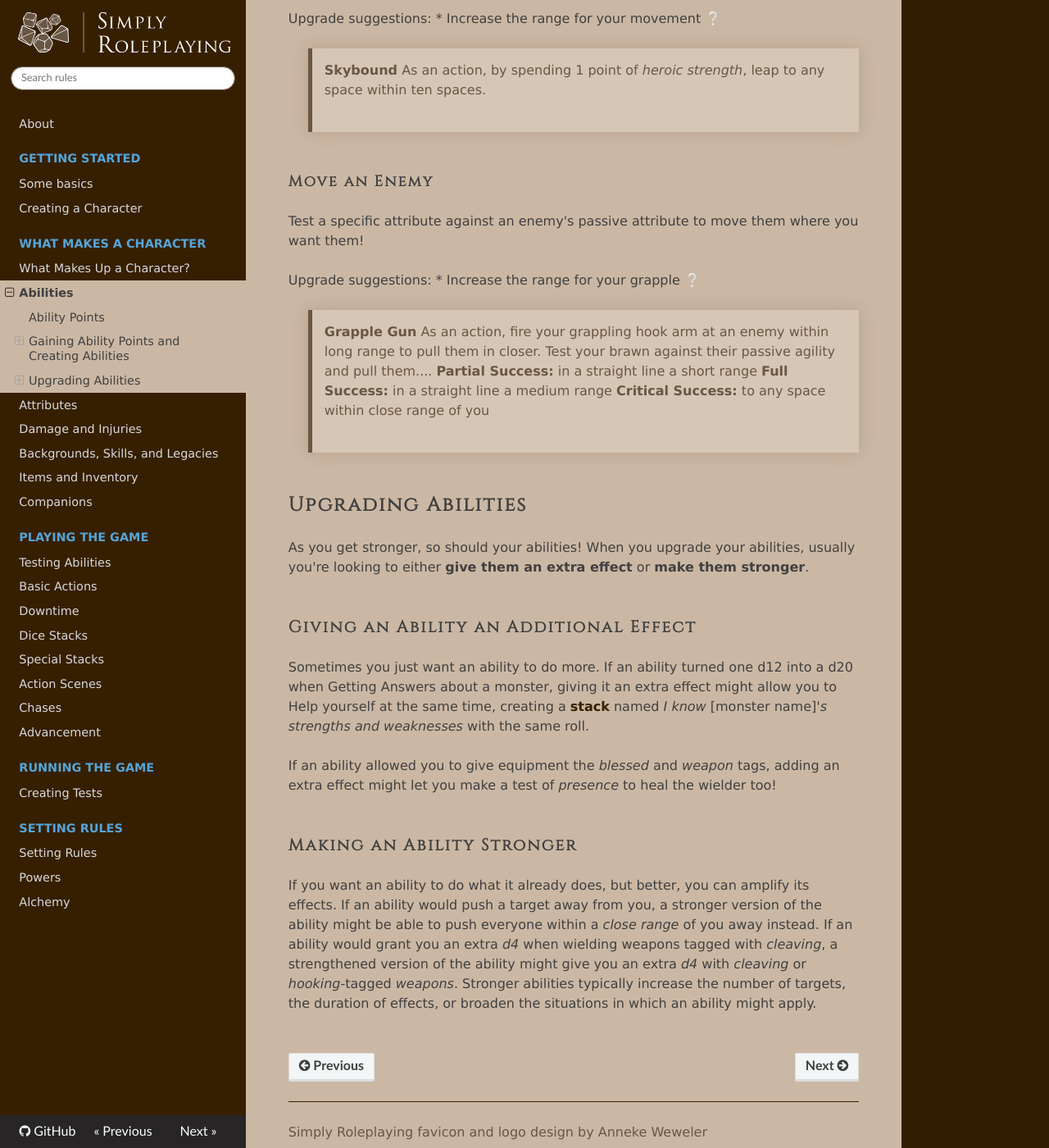
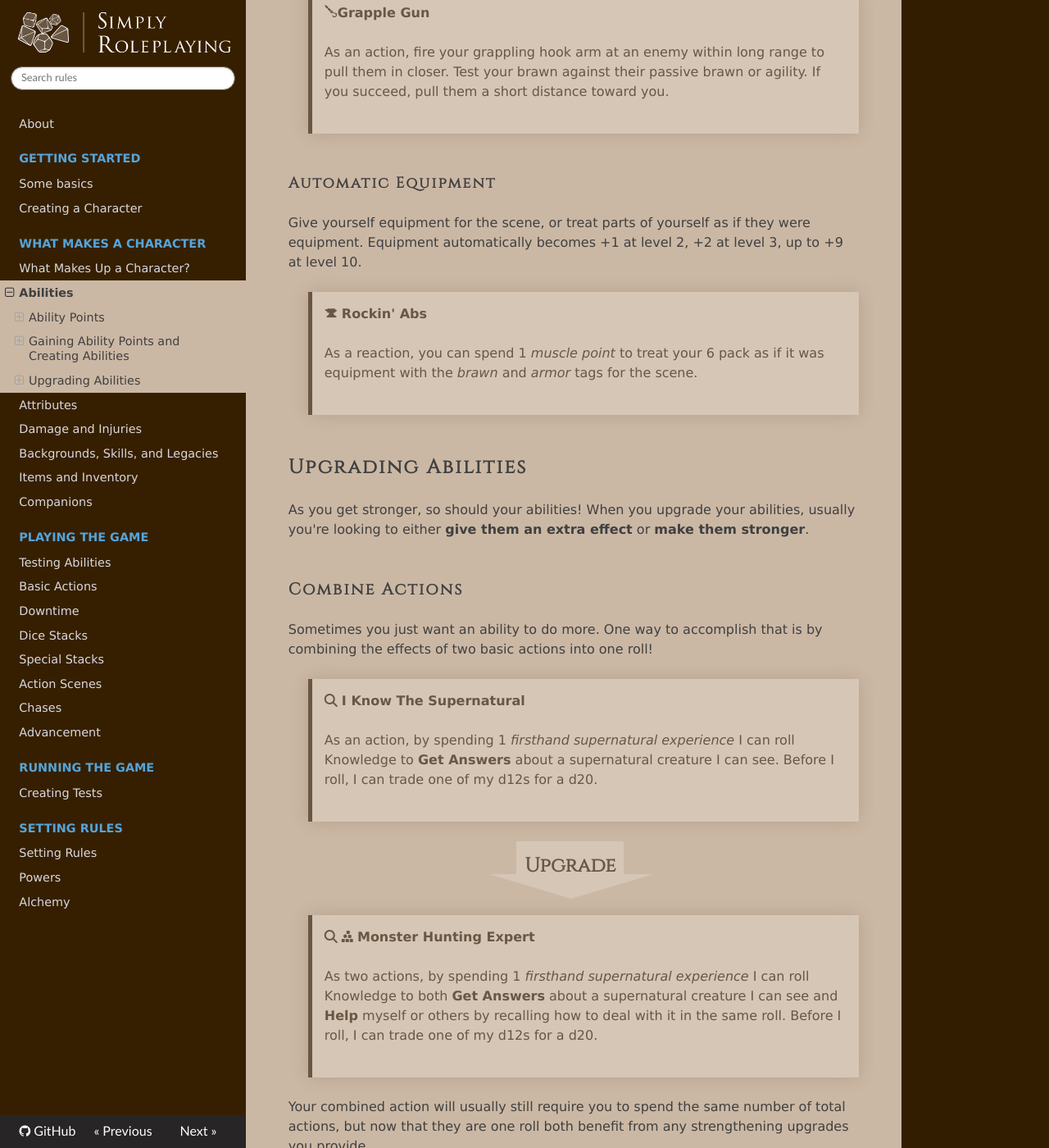
Before and after one commit to TheFifthRider/simply-roleplaying-webapp, an MkDocs documentation site: the page built from docs/character/abilities.md, in a window 1280 px wide and 1400 px high, scrolled down 4657 px. Shown: the whole window at 82% size. Built offline with MkDocs 1.6.1, drawn with Linux system fonts in a browser that asks for light colours; nearby versions of some CDN libraries; some of the changed text lies outside the part shown.

Commit message:
Updating abilities page

```diff
--- a/docs/character/abilities.md
+++ b/docs/character/abilities.md
@@ -6,11 +6,15 @@
 
 To start with, consider what powers your character's abilities. What makes them able to do the incredible things they do? An ability may cost magic gems, imbued talismans of paper, a source of energy like mana, or anything else you can come up with!
 
-Whatever you choose it to be, that is their type of **ability points**. If you're not sure, it's okay to just call them "ability points" and come up with a name for them later-- but it is a good idea to come up with a name for them later. It helps to make the flavor of your character come to life!
-
-You start with a pool of **2** of these ability points, and gain more as you gain additional potential. You spend these points to use abilities, and you can recover spent points when you [spend some downtime to recover](../gameplay/downtime.md#recovering).
+Whatever you choose it to be, that is their type of **ability points**. You start with a pool of **2** of these ability points, and gain more as you gain additional potential. You spend these points to use abilities, and you can recover spent points when you [spend some downtime to recover](../gameplay/downtime.md#recovering).
 
 You can also recover spent ability points when it makes sense that you would. A mage might be able to replenish their _mana_ from leylines. A grenadier might be able to replenish their _ammunition_ in an arsenal.  A leader might replenish their _pride_ from cheering throngs of admirers.
+
+### Naming and Renaming Ability Points
+
+If you're not sure what you want you want your ability points to be called at the start, it's okay to just call them "ability points" and come up with a name for them later. Eventually, though, you will want them to have a name beacuse it helps to make the flavor of your character come to life!
+
+Similarly, you should feel free to rename your ability points if the name you chose doesn't feel right or if it no longer makes sense.
 
 ## Gaining Ability Points and Creating Abilities
 
@@ -24,114 +28,148 @@
 
 ### Advanced Actions
 
-One of the easiest ways to create an ability is to power up a [basic action](../gameplay/basic_actions.md) into something more advanced. For instance...
+One of the easiest ways to create an ability is to power up a [basic action](../gameplay/basic_actions.md) into something more advanced. Here are some examples -- the specific ability points that power them are _italicized_.
 
-#### Special Attack
+#### Attack
 
 > <i class="ra ra-crossed-swords"></i> **Fireball**
 >
-> As an action by spending 1 _mp_, make an attack against a target within long range, and all targets within short range of them.
+> As an action, you can spend 1 _mp_ to make an Attack with Knowledge against a target within long range and all targets within short range of them.
 
-#### Special Defend
+#### Defend
 
 > <i class="fa-solid fa-shield"></i> **Dodge and Roll**
 >
-> When you defend against an attack, you can spend 1 point of _slickness_ to move 1 space away from the person who attacked you. If you critically succeed, you can move half your speed instead.
+> When you Defend against an attack, you can spend 1 _slick move_ to move 1 space away from the person who attacked you. If you critically succeed, you can move half your speed instead.
 
-#### Special Get Answers
+#### Get Answers
 
 > <i class="fa-solid fa-magnifying-glass"></i> **The Dead Speak to Me**
 >
-> You can spend 1 _runed bone_ to roll Presence and Get Answers by speaking with the spirits of the recently departed as long as you have a remnant of them or something they cared about.
+> As an action, you can spend 1 _runed bone_ to roll Presence and Get Answers by speaking with the spirits of the recently departed as long as you have a remnant of them or something they cared about.
 
-#### Special Help
+#### Help
 
 > <i class="fa-solid fa-cubes-stacked"></i> **Amythest Ward**
 >
 > By spending 1 _magical gem_, you can roll Knowledge to Help yourself or any ally within short range by erecting a shimmering purple barrier that wards off attacks.
 
-#### Special Hinder
+#### Hinder
 
 ><i class="fa-solid fa-cubes-stacked"></i> **Flashbang Grenade**
 >
 >By spending 1 _ammunition_, you can roll Intuition to Hinder a target within short range by firing a flashbang from your shoulder cannon.
 
-#### Special Make Progress (On Something Big)
+#### Make Progress (On Something Big)
 
 ><i class="fa-solid fa-gears"></i> **Words of Inspiration**
 >
 >By spending 1 point of _ridiculous charisma_ you can roll Presence to Make Progress on something you wouldn't normally be able to help with by inspiring someone else who is doing it.
 
-#### Special Prepare
+####  Movement
+
+> <i class="fa-solid fa-person-walking"></i> **Slip past**
+>
+> As an action, by spending 1 point of _cunning_, you can Move without people Reacting to your movement.
+
+#### Prepare
 
 ><i class="fa-solid fa-clock"></i> **Ready for Anything**
 >
 >By spending 1 _scrappiness_, you can roll Intuition in the minutes before a fight to Prepare for a battle with an enemy, flashing back to any tricks you may have hidden up your sleeve.
 
-#### Special Test
+#### Test
 
 > <i class="ra ra-diamonds-card"></i> **Mechanisms are My Forte**
 >
-> By spending 1 point of _never unprepared_ before rolling on a test to finesse machinery, produce the exact right tool for the job. Upgrade a d12 to a d20 before rolling.
+> By spending 1 point of __ before rolling on a test to finesse machinery, produce the exact right tool for the job. Upgrade a d12 to a d20 before rolling.
 
 ### New Actions
 
 Another way to create abilities is to make entirely new actions! Abilities can do whatever you want them to! Well, as long as your table is cool with it anyway.
 
 #### Heal Somebody
+
 Test a specific attribute, then heal damage from someone [close](../getting_started/index.md#range-and-spaces) equal to what you rolled.  If you roll higher than their total HP, unmark one of their marked injury boxes.
 
-Upgrade suggestions:
- * Increase the level at which you heal
- * Increase the [range](../getting_started/index.md#range-and-spaces) at which you can heal
-
-> **Medic Matrix**
+> <i class="fa-solid fa-medkit"></i> **Medic Matrix**
+>
 > As an action by spending 1 *nyanobot*, test your knowledge to heal that much damage from someone close. If you rolled higher than their total HP, unmark one of their marked injury boxes.
 
+#### Move an Enemy
+
+Test a specific attribute against an enemy's passive attributes, then move them if you win!
+
+> <i class ="ra ra-meat-hook"></i>**Grapple Gun**
+>
+> As an action, fire your grappling hook arm at an enemy within long range to pull them in closer. Test your brawn against their passive brawn or agility. If you succeed, pull them a short distance toward you.
+
 #### Automatic Equipment
-Give yourself equipment for the scene, or treat parts of yourself as if they were equipment.
 
-Equipment becomes +1 at level 2, +2 at level 3, up to +9 at level 10.
+Give yourself equipment for the scene, or treat parts of yourself as if they were equipment. Equipment automatically becomes +1 at level 2, +2 at level 3, up to +9 at level 10.
 
-Upgrade suggestions:
-* Give your equipment additional tags
-
-> **Rockin' Abs**
+> <i class="ra ra-anvil"></i> **Rockin' Abs**
+>
 > As a reaction, you can spend 1 _muscle point_ to treat your 6 pack as if it was equipment with the _brawn_ and _armor_ tags for the scene.
-
-Temporarily give yourself equipment, use equipment you have at a different level, or give equipment a specific tag.
-
-#### Special Movement
-Ignore terrain restrictions to get where you want to go.
-
-Upgrade suggestions:
-* Increase the range for your movement ❔
-
-> **Skybound**
-> As an action, by spending 1 point of _heroic strength_, leap to any space within ten spaces.
-
-#### Move an Enemy
-Test a specific attribute against an enemy's passive attribute to move them where you want them!
-
-Upgrade suggestions:
-* Increase the range for your grapple ❔
-
-> **Grapple Gun**
-> As an action, fire your grappling hook arm at an enemy within long range to pull them in closer. Test your brawn against their passive agility and pull them....
-> **Partial Success:** in a straight line a short range
-> **Full Success:** in a straight line a medium range
-> **Critical Success:** to any space within close range of you
 
 ## Upgrading Abilities
 
 As you get stronger, so should your abilities! When you upgrade your abilities, usually you're looking to either **give them an extra effect** or **make them stronger**.
 
-### Giving an Ability an Additional Effect
+### Combine Actions
 
-Sometimes you just want an ability to do more. If an ability turned one d12 into a d20 when Getting Answers about a monster, giving it an extra effect might allow you to Help yourself at the same time, creating a [stack](../gameplay/stacks.md) named _I know_ [monster name]_'s strengths and weaknesses_ with the same roll.
+Sometimes you just want an ability to do more. One way to accomplish that is by combining the effects of two basic actions into one roll!
 
-If an ability allowed you to give equipment the _blessed_ and _weapon_ tags, adding an extra effect might let you make a test of _presence_ to heal the wielder too!
+> <i class="fa-solid fa-magnifying-glass"></i> **I Know The Supernatural**
+>
+> As an action, by spending 1 _firsthand supernatural experience_ I can roll Knowledge to **Get Answers** about a supernatural creature I can see. Before I roll, I can trade one of my d12s for a d20.
 
-### Making an Ability Stronger
+<div class="arrow-block"><span class="arrow-block-text">Upgrade</span></div>
 
-If you want an ability to do what it already does, but better, you can amplify its effects. If an ability would push a target away from you, a stronger version of the ability might be able to push everyone within a _close range_ of you away instead. If an ability would grant you an extra _d4_ when wielding weapons tagged with _cleaving_, a strengthened version of the ability might give you an extra _d4_ with _cleaving_ or _hooking_-tagged _weapons_. Stronger abilities typically increase the number of targets, the duration of effects, or broaden the situations in which an ability might apply.
+> <i class="fa-solid fa-magnifying-glass"></i> <i class="fa-solid fa-cubes-stacked"></i> **Monster Hunting Expert**
+>
+> As two actions, by spending 1 _firsthand supernatural experience_ I can roll Knowledge to both **Get Answers** about a supernatural creature I can see and **Help** myself or others by recalling how to deal with it in the same roll. Before I roll, I can trade one of my d12s for a d20.
+
+Your combined action will usually still require you to spend the same number of total actions, but now that they are one roll both benefit from any strengthening upgrades you provide.
+
+You can also combine already upgraded abilities, or actions you have that nobody else does!
+
+> <i class="ra ra-sword"></i> **Divine Weapon**
+>
+> As an action, by spending 1 _faith_ I can give anything the _+5_, _blessed_, _will_, and _weapon_ tags.
+
+<div class="arrow-block"><span class="arrow-block-text">Upgrade</span></div>
+
+> <i class="ra ra-sword"></i> <i class="fa-solid fa-medkit"></i> **Blessing of the Golden Ankh**
+>
+> As two actions, by spending 1 _faith_ I can roll Will to heal somebody by the amount I rolled. In addition, give something equipped to them the _+5_, _blessed_, _will_, and _weapon_ tags.
+
+If an ability allowed you to give equipment the _blessed_ and _weapon_ tags, adding an extra effect might let you make a test of Presence to heal the wielder too!
+
+### Making an Action Stronger
+
+If you want an ability to do what it already does, but better, you can amplify its effects.
+
+One way is to trade a d12 for a d20, or increasing the number of d12s are traded into d20s.
+
+> <i class="ra ra-diamonds-card"></i> **Mechanisms are My Forte**
+>
+> By spending 1 _sprocket_ before rolling on a test to finesse machinery, produce the exact right tool for the job. Upgrade a d12 to a d20 before rolling.
+
+<div class="arrow-block"><span class="arrow-block-text">Upgrade</span></div>
+
+> <i class="ra ra-diamonds-card"></i> **Mechanisms are My Forte +**
+>
+> By spending 1 _sprocket_ before rolling on a test to finesse machinery, produce the exact right tool for the job. Upgrade two d12s to d20s before rolling.
+
+Another way is by adding additional tags, or increasing the magnitude of those tags!
+
+> <i class="ra ra-crossed-swords"></i> **Fireball**
+>
+> As an action, you can spend 1 _mp_ to make an Attack with Knowledge against a target within _long range_ and all targets within _short range_ of them.
+
+<div class="arrow-block"><span class="arrow-block-text">Upgrade</span></div>
+
+> <i class="ra ra-crossed-swords"></i> **Firestorm**
+>
+> As an action, you can spend 1 _mp_ to make an Attack with Knowledge against a target within _long range_ and all targets within _medium range_ of them.
--- a/theme/css/branding.css
+++ b/theme/css/branding.css
@@ -277,3 +277,34 @@
 .rst-content .note .admonition-title {
     background: var(--cyan);
 }
+
+.arrow-block::after {
+  color: rgba(255, 255, 255, 0.2);
+  border-top: 30px solid;
+  border-left: 100px solid transparent;
+  border-right: 100px solid transparent;
+  display: inline-block;
+  content: '';
+  position: absolute;
+  right: -35.5px;
+  top: 40px;
+}
+
+.arrow-block {
+  background-color: rgba(255, 255, 255, 0.2);
+  height: 40px;
+  line-height: 60px;
+  display: inline-block;
+  position: relative;
+  margin-bottom: 50px;
+  margin-left: 40%;
+}
+
+.arrow-block-text {
+  color: var(--highlight-color);
+  font-weight: bold;
+  padding-left: 10px;
+  padding-right: 10px;
+  font-family: Cinzel;
+  font-size: 24px;
+}
```
Also changed, not shown: docs/gameplay/basic_actions.md (+5 -0 lines).
